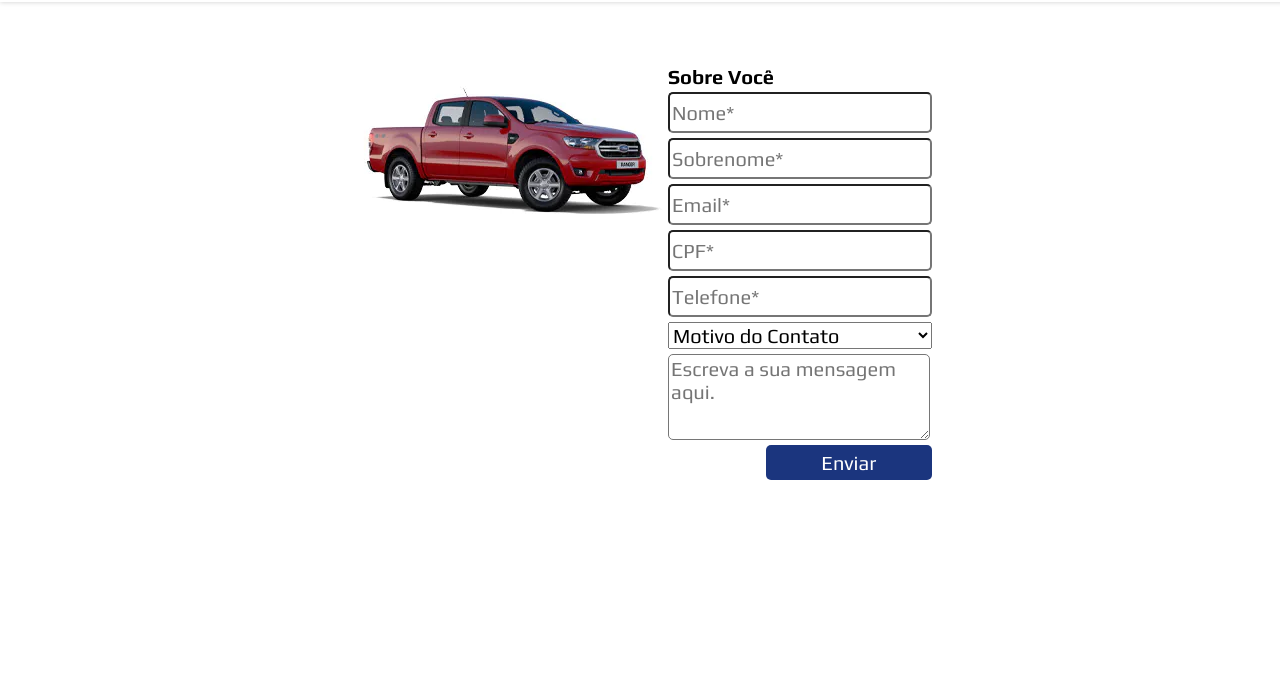
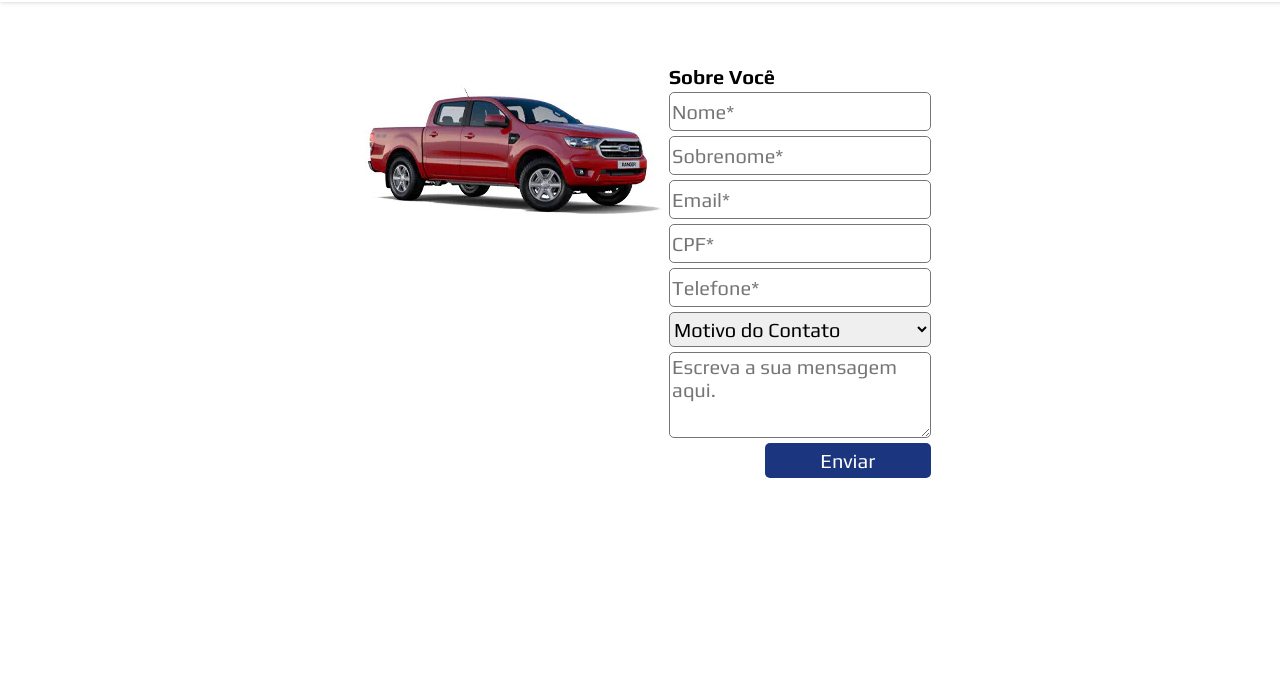
Before and after one commit to EnzoRochaBrito/Desafio-Frontend-Ford-Enter, a plain HTML site: page contact.html in a window 1280 px wide. Shown: the part 48-735 px from the top of the page. Drawn offline with Linux system fonts and the light colour scheme.

Commit message:
contato finalizado

```diff
--- a/css/contact/contact.css
+++ b/css/contact/contact.css
@@ -33,6 +33,10 @@ main .main-form .contact-form form > input, h2, select{
 
 select{
     width: 100%;
+    height: 35px;
+    border-radius: 5px;
+    border-width: 1px;
+    border-style: solid;
     /* max-width: 20.3vw !important; */
     /* width: 20.3vw !important; */
 }
@@ -42,8 +46,8 @@ main .main-form .contact-form form input, .balloon{
     width: 20vw;
     height: 35px;
     border-radius: 5px;
-    /* border-width: 1px; */
-    /* border-style: solid; */
+    border-width: 1px;
+    border-style: solid;
     place-self: end;
     transition: box-shadow 0.1s;
     vertical-align: middle;
```
